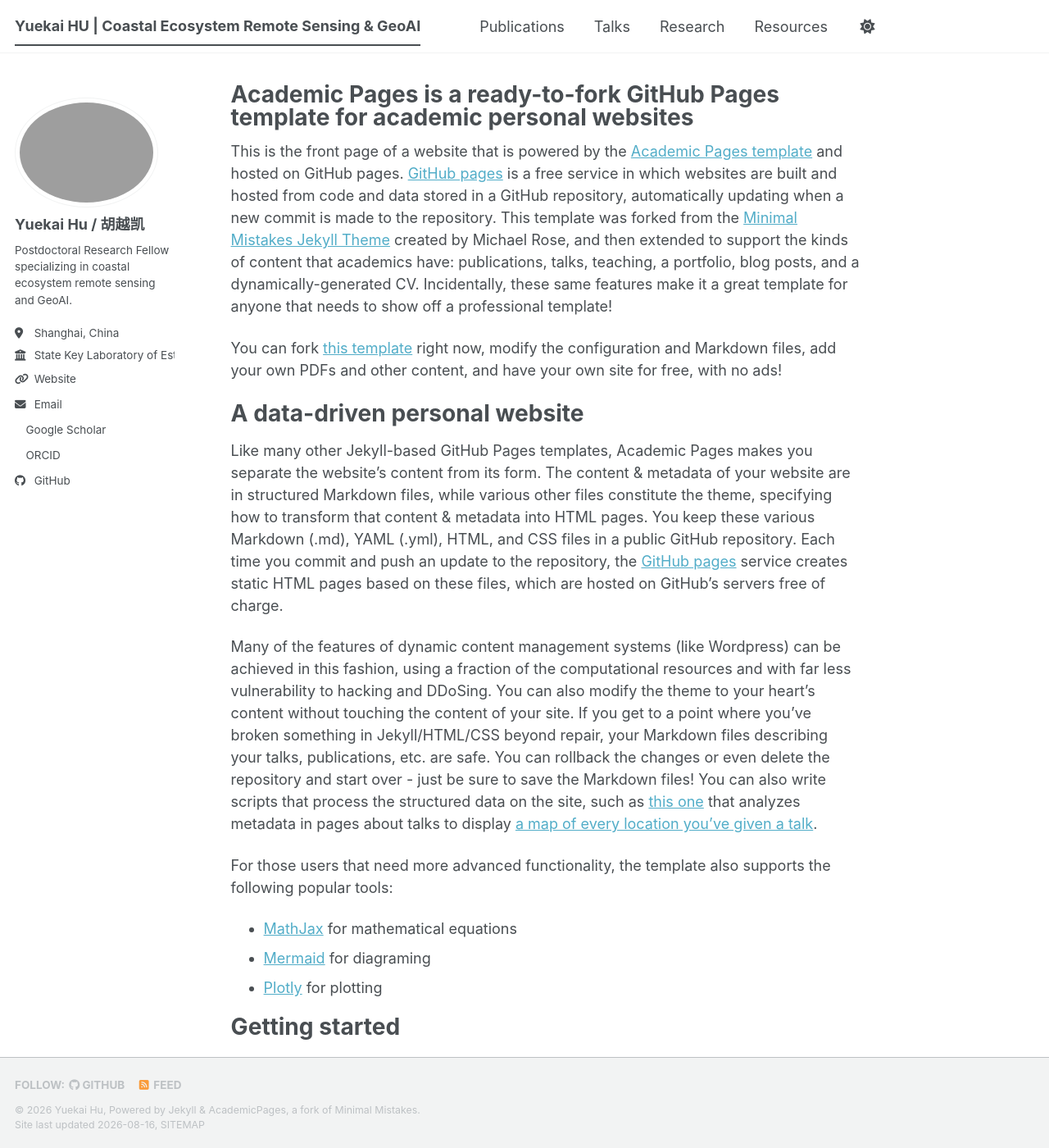
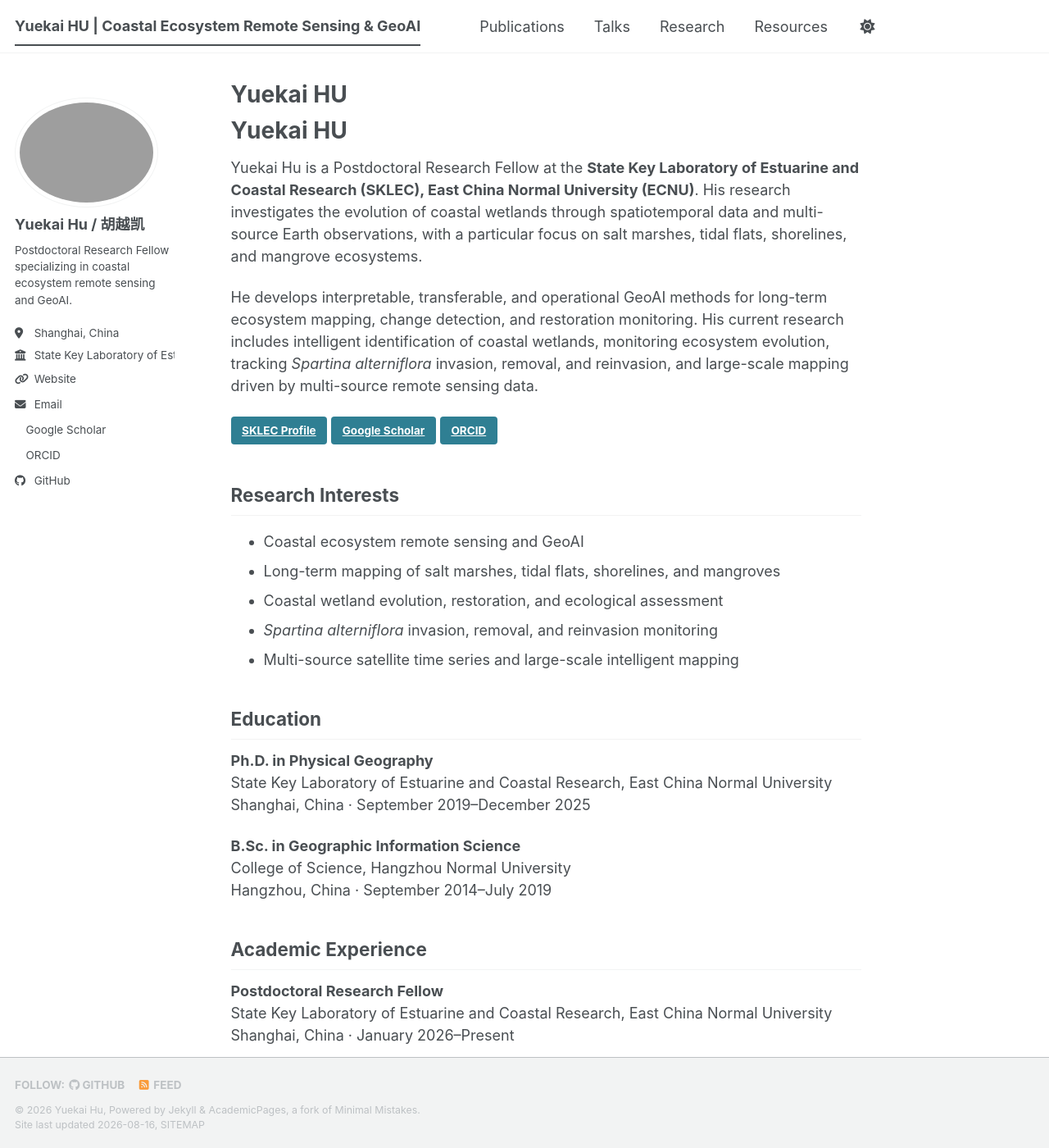
Before and after one commit to YuekaiHu/yuekaihu.github.io, a Jekyll site: the page built from _pages/about.md, in a window 1280 px wide and 1400 px high. Shown: the whole window at 82% size. Built offline with Jekyll 4.4.1, drawn with Linux system fonts in a browser that asks for light colours; a style sheet for code colours, icons or effects is not loaded; some of the changed text lies outside the part shown.

Commit message:
Rewrite homepage content

```diff
--- a/_pages/about.md
+++ b/_pages/about.md
@@ -1,56 +1,48 @@
 ---
 permalink: /
-title: "Academic Pages is a ready-to-fork GitHub Pages template for academic personal websites"
+title: "Yuekai HU"
 author_profile: true
 redirect_from:
   - /about/
   - /about.html
 ---
 
-This is the front page of a website that is powered by the [Academic Pages template](https://github.com/academicpages/academicpages.github.io) and hosted on GitHub pages. [GitHub pages](https://pages.github.com) is a free service in which websites are built and hosted from code and data stored in a GitHub repository, automatically updating when a new commit is made to the repository. This template was forked from the [Minimal Mistakes Jekyll Theme](https://mmistakes.github.io/minimal-mistakes/) created by Michael Rose, and then extended to support the kinds of content that academics have: publications, talks, teaching, a portfolio, blog posts, and a dynamically-generated CV. Incidentally, these same features make it a great template for anyone that needs to show off a professional template!
+# Yuekai HU
 
- You can fork [this template](https://github.com/academicpages/academicpages.github.io) right now, modify the configuration and Markdown files, add your own PDFs and other content, and have your own site for free, with no ads!
+Yuekai Hu is a Postdoctoral Research Fellow at the **State Key Laboratory of Estuarine and Coastal Research (SKLEC), East China Normal University (ECNU)**. His research investigates the evolution of coastal wetlands through spatiotemporal data and multi-source Earth observations, with a particular focus on salt marshes, tidal flats, shorelines, and mangrove ecosystems.
 
-A data-driven personal website
-======
-Like many other Jekyll-based GitHub Pages templates, Academic Pages makes you separate the website's content from its form. The content & metadata of your website are in structured Markdown files, while various other files constitute the theme, specifying how to transform that content & metadata into HTML pages. You keep these various Markdown (.md), YAML (.yml), HTML, and CSS files in a public GitHub repository. Each time you commit and push an update to the repository, the [GitHub pages](https://pages.github.com/) service creates static HTML pages based on these files, which are hosted on GitHub's servers free of charge.
+He develops interpretable, transferable, and operational GeoAI methods for long-term ecosystem mapping, change detection, and restoration monitoring. His current research includes intelligent identification of coastal wetlands, monitoring ecosystem evolution, tracking *Spartina alterniflora* invasion, removal, and reinvasion, and large-scale mapping driven by multi-source remote sensing data.
 
-Many of the features of dynamic content management systems (like Wordpress) can be achieved in this fashion, using a fraction of the computational resources and with far less vulnerability to hacking and DDoSing. You can also modify the theme to your heart's content without touching the content of your site. If you get to a point where you've broken something in Jekyll/HTML/CSS beyond repair, your Markdown files describing your talks, publications, etc. are safe. You can rollback the changes or even delete the repository and start over - just be sure to save the Markdown files! You can also write scripts that process the structured data on the site, such as [this one](https://github.com/academicpages/academicpages.github.io/blob/master/talkmap.ipynb) that analyzes metadata in pages about talks to display [a map of every location you've given a talk](https://academicpages.github.io/talkmap.html).
+[SKLEC Profile](http://www.sklec.ecnu.edu.cn/Staff/HuYuekai){: .btn .btn--primary } [Google Scholar](https://scholar.google.com/citations?hl=en&user=_2qdRy8AAAAJ){: .btn } [ORCID](https://orcid.org/0000-0003-1549-7622){: .btn }
 
-For those users that need more advanced functionality, the template also supports the following popular tools:
-- [MathJax](https://www.mathjax.org/) for mathematical equations
-- [Mermaid](https://mermaid.js.org/) for diagraming
-- [Plotly](https://plotly.com/javascript/) for plotting
+## Research Interests
 
-Getting started
-======
-1. Register a GitHub account if you don't have one and confirm your e-mail (required!)
-1. Fork [this template](https://github.com/academicpages/academicpages.github.io) by clicking the "Use this template" button in the top right.
-1. Go to the repository's settings (rightmost item in the tabs that start with "Code", should be below "Unwatch"). Rename the repository "[your GitHub username].github.io", which will also be your website's URL.
-1. Set site-wide configuration and create content & metadata (see below -- also see [this set of diffs](https://archive.is/3TPas) showing what files were changed to set up [an example site](https://getorg-testacct.github.io) for a user with the username "getorg-testacct")
-1. Upload any files (like PDFs, .zip files, etc.) to the files/ directory. They will appear at https://[your GitHub username].github.io/files/example.pdf.
-1. Check status by going to the repository settings, in the "GitHub pages" section
+- Coastal ecosystem remote sensing and GeoAI
+- Long-term mapping of salt marshes, tidal flats, shorelines, and mangroves
+- Coastal wetland evolution, restoration, and ecological assessment
+- *Spartina alterniflora* invasion, removal, and reinvasion monitoring
+- Multi-source satellite time series and large-scale intelligent mapping
 
-Site-wide configuration
-------
-The main configuration file for the site is in the base directory in [_config.yml](https://github.com/academicpages/academicpages.github.io/blob/master/_config.yml), which defines the content in the sidebars and other site-wide features. You will need to replace the default variables with ones about yourself and your site's github repository. The configuration file for the top menu is in [_data/navigation.yml](https://github.com/academicpages/academicpages.github.io/blob/master/_data/navigation.yml). For example, if you don't have a portfolio or blog posts, you can remove those items from that navigation.yml file to remove them from the header.
+## Education
 
-Create content & metadata
-------
-For site content, there is one Markdown file for each type of content, which are stored in directories like _publications, _talks, _posts, _teaching, or _pages. For example, each talk is a Markdown file in the [_talks directory](https://github.com/academicpages/academicpages.github.io/tree/master/_talks). At the top of each Markdown file is structured data in YAML about the talk, which the theme will parse to do lots of cool stuff. The same structured data about a talk is used to generate the list of talks on the [Talks page](https://academicpages.github.io/talks), each [individual page](https://academicpages.github.io/talks/2012-03-01-talk-1) for specific talks, the talks section for the [CV page](https://academicpages.github.io/cv), and the [map of places you've given a talk](https://academicpages.github.io/talkmap.html) (if you run this [python file](https://github.com/academicpages/academicpages.github.io/blob/master/talkmap.py) or [Jupyter notebook](https://github.com/academicpages/academicpages.github.io/blob/master/talkmap.ipynb), which creates the HTML for the map based on the contents of the _talks directory).
+**Ph.D. in Physical Geography**<br>
+State Key Laboratory of Estuarine and Coastal Research, East China Normal University<br>
+Shanghai, China · September 2019–December 2025
 
-**Markdown generator**
+**B.Sc. in Geographic Information Science**<br>
+College of Science, Hangzhou Normal University<br>
+Hangzhou, China · September 2014–July 2019
 
-The repository includes [a set of Jupyter notebooks](https://github.com/academicpages/academicpages.github.io/tree/master/markdown_generator
-) that converts a CSV containing structured data about talks or presentations into individual Markdown files that will be properly formatted for the Academic Pages template. The sample CSVs in that directory are the ones I used to create my own personal website at stuartgeiger.com. My usual workflow is that I keep a spreadsheet of my publications and talks, then run the code in these notebooks to generate the Markdown files, then commit and push them to the GitHub repository.
+## Academic Experience
 
-How to edit your site's GitHub repository
-------
-Many people use a git client to create files on their local computer and then push them to GitHub's servers. If you are not familiar with git, you can directly edit these configuration and Markdown files directly in the github.com interface. Navigate to a file (like [this one](https://github.com/academicpages/academicpages.github.io/blob/master/_talks/2012-03-01-talk-1.md) and click the pencil icon in the top right of the content preview (to the right of the "Raw | Blame | History" buttons). You can delete a file by clicking the trashcan icon to the right of the pencil icon. You can also create new files or upload files by navigating to a directory and clicking the "Create new file" or "Upload files" buttons.
+**Postdoctoral Research Fellow**<br>
+State Key Laboratory of Estuarine and Coastal Research, East China Normal University<br>
+Shanghai, China · January 2026–Present
 
-Example: editing a Markdown file for a talk
-![Editing a Markdown file for a talk](/images/editing-talk.png)
+**Visiting Scholar**<br>
+Faculty of Civil Engineering and Geosciences, Delft University of Technology<br>
+Delft, the Netherlands · February 2025–August 2025
 
-For more info
-------
-More info about configuring Academic Pages can be found in [the guide](https://academicpages.github.io/markdown/), the [growing wiki](https://github.com/academicpages/academicpages.github.io/wiki), and you can always [ask a question on GitHub](https://github.com/academicpages/academicpages.github.io/discussions). The [guides for the Minimal Mistakes theme](https://mmistakes.github.io/minimal-mistakes/docs/configuration/) (which this theme was forked from) might also be helpful.
+## Selected Research
+
+My recent work covers national-scale salt-marsh and tidal-flat mapping, long-term ecological assessment of protected wetlands, interpretable GeoAI for fine-scale coastal targets, and multi-source Earth observation for environmental and socioeconomic applications. See the [Research](/research/) page for project summaries and the [Publications](/publications/) page for the full selected list.
```
